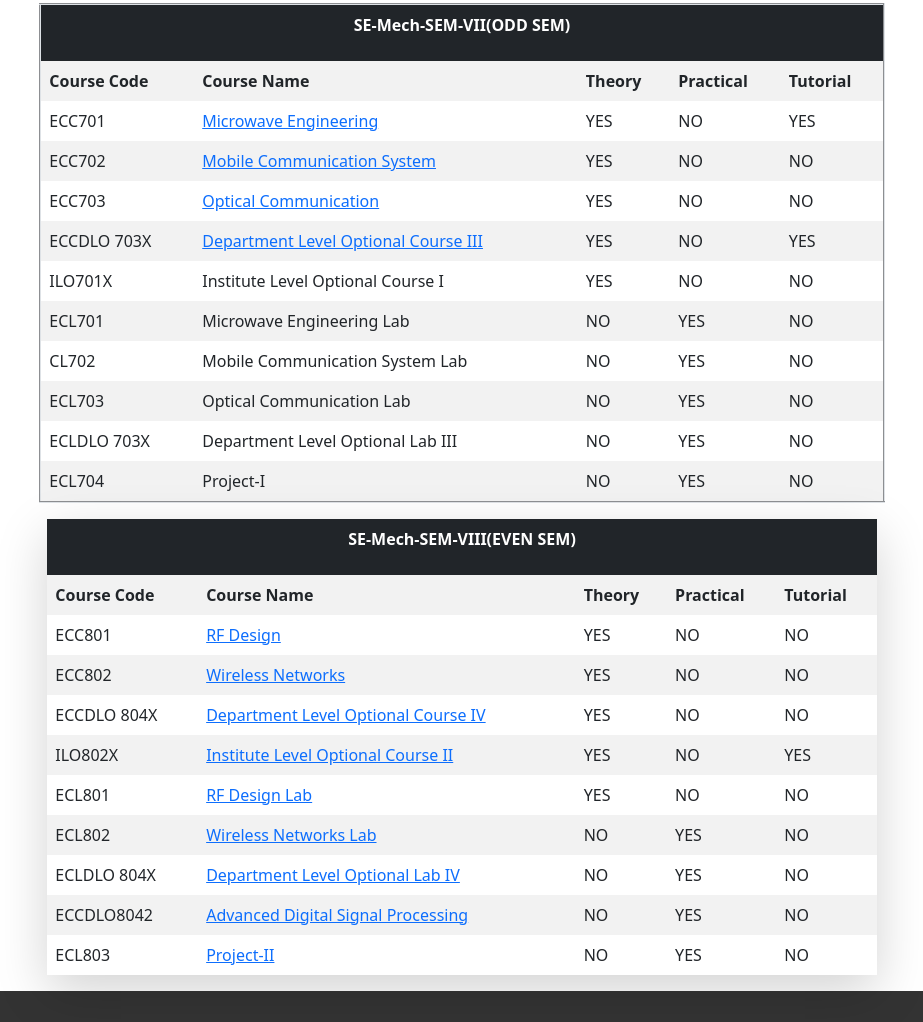
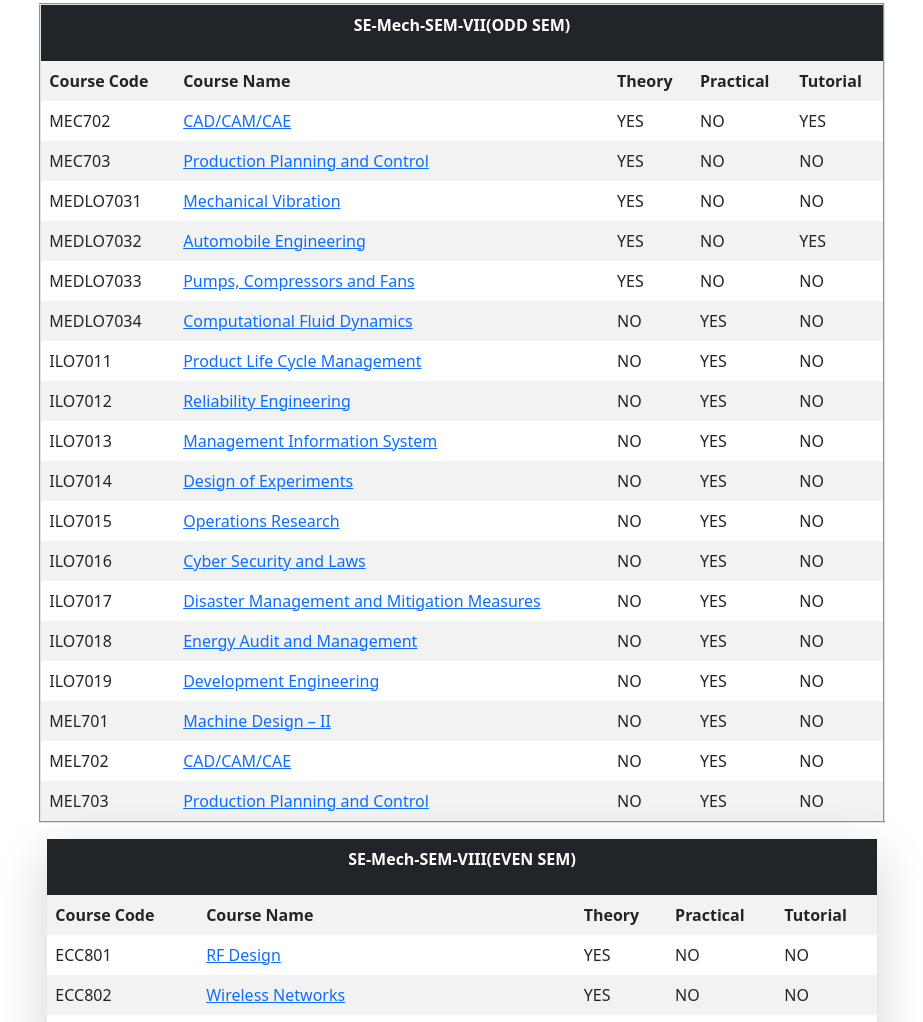
Before and after one commit to yashaskhot/MechDeptWebsite, a plain HTML site: page academics/syllabus.html in a window 1280 px wide. Shown: the part 2367-3389 px from the top of the page, without its empty margins (178-1101 px from the left). Drawn offline with nearby package versions, Linux system fonts and the light colour scheme; files that its build step writes are made by us from their sources; a script that the page names is missing.

Commit message:
Updated syllabus.html

```diff
--- a/academics/syllabus.html
+++ b/academics/syllabus.html
@@ -459,84 +459,127 @@
               <td><strong>Tutorial</strong></td>
             </tr>
             <tr>
-              <td>ECC701</td>
-              <td><a href="/assets/pdf/ilovepdf_extracted-pages 3/BE_Syllabus_rev_for_2019-5.pdf">Microwave
-                  Engineering</a></td>
+              <td>MEC702</td>
+              <td><a href="/assets/ilovepdf_split-range (BE)/BE-Syllabus-Rev2016-8-10.pdf">CAD/CAM/CAE</a></td>
               <td>YES</td>
               <td>NO</td>
               <td>YES</td>
             </tr>
             <tr>
-              <td>ECC702</td>
-              <td><a href="/assets/pdf/ilovepdf_extracted-pages 3/BE_Syllabus_rev_for_2019-8.pdf">Mobile Communication
-                  System</a></td>
+              <td>MEC703</td>
+              <td><a href="/assets/ilovepdf_split-range (BE)/BE-Syllabus-Rev2016-11-12.pdf">Production Planning and Control</a></td>
               <td>YES</td>
               <td>NO</td>
               <td>NO</td>
             </tr>
             <tr>
-              <td>ECC703 </td>
-              <td><a href="/assets/pdf/ilovepdf_extracted-pages 3/BE_Syllabus_rev_for_2019-12.pdf">Optical
-                  Communication</a></td>
+              <td>MEDLO7031 </td>
+              <td><a href="/assets/ilovepdf_split-range (BE)/BE-Syllabus-Rev2016-13-14.pdf">Mechanical Vibration</a></td>
               <td>YES</td>
               <td>NO</td>
               <td>NO</td>
             </tr>
             <tr>
-              <td>ECCDLO
-                703X</td>
-              <td><a href="/assets/pdf/ilovepdf_extracted-pages 3/BE_Syllabus_rev_for_2019-15.pdf">Department Level
-                  Optional Course III</a></td>
+              <td>MEDLO7032</td>
+              <td><a href="/assets/ilovepdf_split-range (BE)/BE-Syllabus-Rev2016-15-16.pdf">Automobile Engineering </a></td>
               <td>YES</td>
               <td>NO</td>
               <td>YES</td>
             </tr>
             <tr>
-              <td>ILO701X</td>
-              <td>Institute Level Optional
-                Course I
-              </td>
+              <td>MEDLO7033</td>
+              <td><a href="/assets/ilovepdf_split-range (BE)/BE-Syllabus-Rev2016-17-18.pdf">Pumps, Compressors and Fans </a></td>
               <td>YES</td>
               <td>NO</td>
               <td>NO</td>
             </tr>
             <tr>
-              <td>ECL701 </td>
-              <td>Microwave Engineering Lab</td>
+              <td>MEDLO7034 </td>
+              <td><a href="/assets/ilovepdf_split-range (BE)/BE-Syllabus-Rev2016-19-20.pdf">Computational Fluid Dynamics </a></td>
               <td>NO</td>
               <td>YES</td>
               <td>NO</td>
             </tr>
             <tr>
-              <td>CL702</td>
-              <td>Mobile Communication
-                System Lab</td>
+              <td>ILO7011</td>
+              <td><a href="/assets/ilovepdf_split-range (BE)/BE-Syllabus-Rev2016-21-22.pdf">Product Life Cycle Management </a></td>
               <td>NO</td>
               <td>YES</td>
               <td>NO</td>
             </tr>
             <tr>
-              <td>ECL703</td>
-              <td>Optical Communication Lab
-              </td>
+              <td>ILO7012 </td>
+              <td><a href="/assets/ilovepdf_split-range (BE)/BE-Syllabus-Rev2016-23-24.pdf">Reliability Engineering </a></td>
               <td>NO</td>
               <td>YES</td>
               <td>NO</td>
             </tr>
             <tr>
-              <td>ECLDLO
-                703X</td>
-              <td>Department Level Optional
-                Lab III
-              </td>
+              <td>ILO7013</td>
+              <td><a href="/assets/ilovepdf_split-range (BE)/BE-Syllabus-Rev2016-25-26.pdf">Management Information System  </a></td>
               <td>NO</td>
               <td>YES</td>
               <td>NO</td>
             </tr>
             <tr>
-              <td>ECL704 </td>
-              <td>Project-I
-              </td>
+              <td>ILO7014 </td>
+              <td><a href="/assets/ilovepdf_split-range (BE)/BE-Syllabus-Rev2016-27-28.pdf">Design of Experiments </a></td>
+              <td>NO</td>
+              <td>YES</td>
+              <td>NO</td>
+            </tr>
+            <tr>
+              <td>ILO7015  </td>
+              <td><a href="/assets/ilovepdf_split-range (BE)/BE-Syllabus-Rev2016-29-30.pdf">Operations Research </a></td>
+              <td>NO</td>
+              <td>YES</td>
+              <td>NO</td>
+            </tr>
+            <tr>
+              <td>ILO7016</td>
+              <td><a href="/assets/ilovepdf_split-range (BE)/BE-Syllabus-Rev2016-31-32.pdf">Cyber Security and Laws  </a></td>
+              <td>NO</td>
+              <td>YES</td>
+              <td>NO</td>
+            </tr>
+            <tr>
+              <td>ILO7017 </td>
+              <td><a href="/assets/ilovepdf_split-range (BE)/BE-Syllabus-Rev2016-33-34.pdf">Disaster Management and Mitigation Measures</a></td>
+              <td>NO</td>
+              <td>YES</td>
+              <td>NO</td>
+            </tr>
+            <tr>
+              <td>ILO7018</td>
+              <td><a href="/assets/ilovepdf_split-range (BE)/BE-Syllabus-Rev2016-35-36.pdf">Energy Audit and Management </a></td>
+              <td>NO</td>
+              <td>YES</td>
+              <td>NO</td>
+            </tr>
+            <tr>
+              <td>ILO7019</td>
+              <td><a href="/assets/ilovepdf_split-range (BE)/BE-Syllabus-Rev2016-37-38.pdf">Development Engineering </a></td>
+              <td>NO</td>
+              <td>YES</td>
+              <td>NO</td>
+            </tr>
+            <tr>
+              <td>MEL701</td>
+              <td><a href="/assets/ilovepdf_split-range (BE)/BE-Syllabus-Rev2016-39.pdf">Machine Design – II </a></td>
+              <td>NO</td>
+              <td>YES</td>
+              <td>NO</td>
+            </tr>
+            <tr>
+              <td>MEL702</td>
+              <td><a href="/assets/ilovepdf_split-range (BE)/BE-Syllabus-Rev2016-40.pdf">CAD/CAM/CAE </a></td>
+              <td>NO</td>
+              <td>YES</td>
+              <td>NO</td>
+            </tr>
+            <tr>
+              <td>MEL703 </td>
+              <td><a href="/assets/ilovepdf_split-range (BE)/BE-Syllabus-Rev2016-41.pdf">Production Planning and Control </a></td>
               <td>NO</td>
               <td>YES</td>
               <td>NO</td>
```
